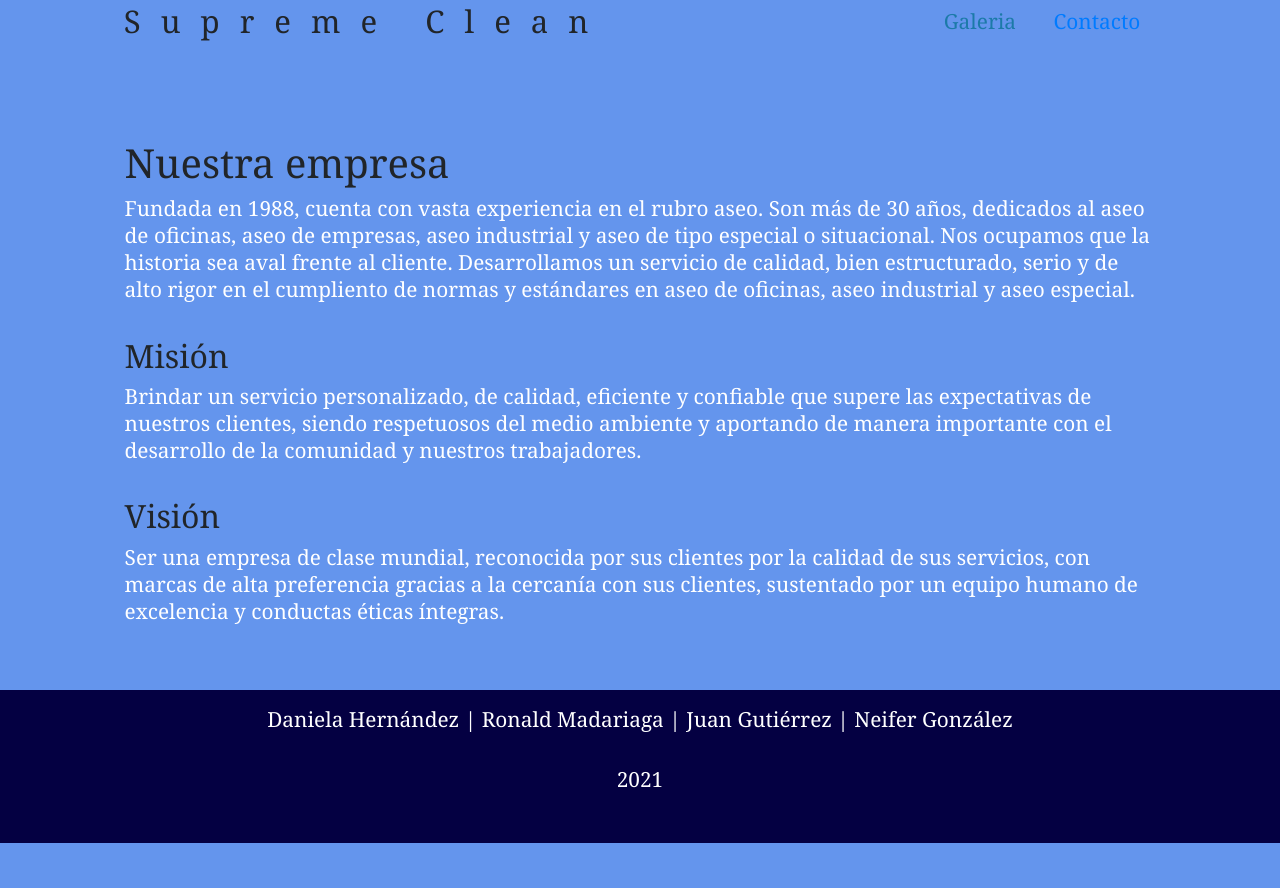
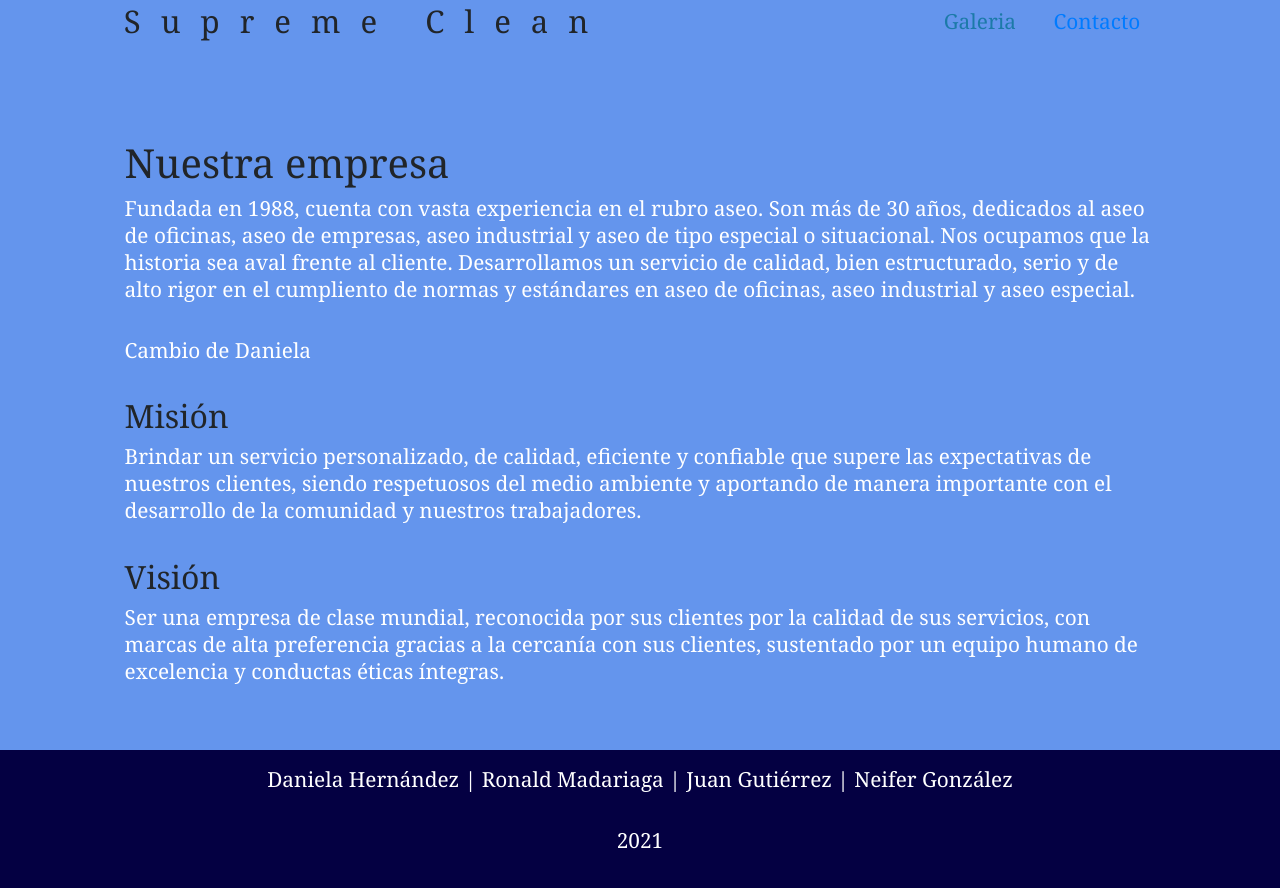
Before and after one commit to PrintRonald/ProyectoGrupalGithub, a plain HTML site: page Sprint Grupal 1/index.html in a window 1280 px wide. Before the commit the page ends 843 px from the top, so only its background shows below. Drawn offline with nearby package versions, Linux system fonts and the light colour scheme.

Commit message:
Cambio de Daniela
Sección mision

```diff
--- a/Sprint Grupal 1/index.html
+++ b/Sprint Grupal 1/index.html
@@ -24,6 +24,7 @@
         <div class="container">
             <h1>Nuestra empresa</h1>
             <p>Fundada en 1988, cuenta con vasta experiencia en el rubro aseo. Son más de 30 años, dedicados al aseo de oficinas, aseo de empresas, aseo industrial y aseo de tipo especial o situacional. Nos ocupamos que la historia sea aval frente al cliente. Desarrollamos un servicio de calidad, bien estructurado, serio y de alto rigor en el cumpliento de normas y estándares en aseo de oficinas, aseo industrial y aseo especial.</p>
+            <p>Cambio de Daniela</p>
             <h2>Misión</h2>
             <p>Brindar un servicio personalizado, de calidad, eficiente y confiable que supere las expectativas de nuestros clientes, siendo respetuosos del medio ambiente y aportando de manera importante con el desarrollo de la comunidad y nuestros trabajadores.</p>
             <h2>Visión</h2>
```
